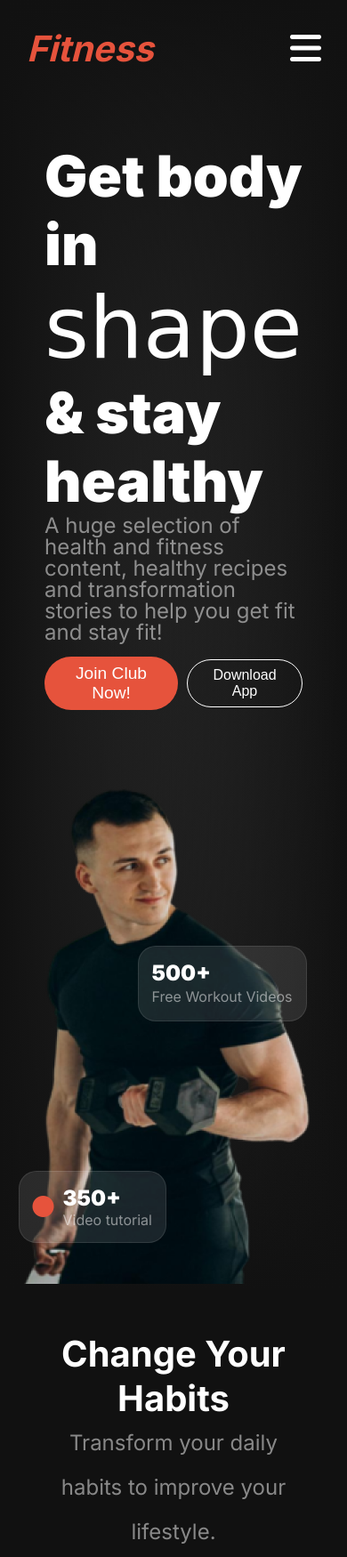
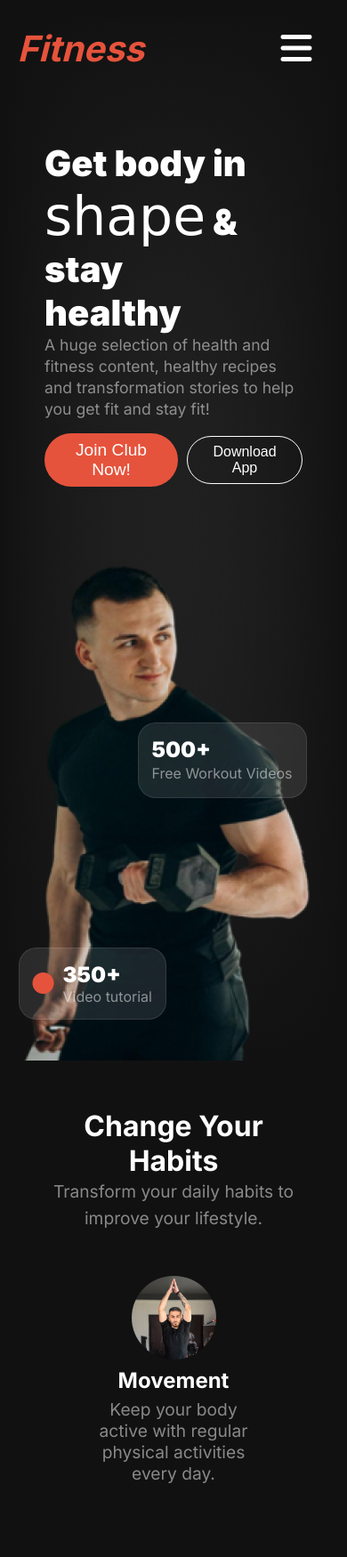
Before and after one commit to Aiman03-del/second-assignment, a plain HTML site: page index.html in a window 390 px wide. Shown: the top 1750 px of the page at 89% size. Drawn offline with Linux system fonts and the light colour scheme; a web font is replaced by a local one.

Commit message:
Fixed responsive layout for mobile screens

```diff
--- a/responsive.css
+++ b/responsive.css
@@ -1,4 +1,4 @@
-/* Add this media query to your existing CSS file */
+/* responsive design */
 @media screen and (max-width: 576px) {
   nav {
     margin: 0 20px;
@@ -14,13 +14,24 @@
     cursor: pointer;
     color: white;
   }
+  .section-title {
+    font-size: 2rem;
+  }
+  .section-description {
+    font-size: 1.2rem;
+  }
   .hero {
     flex-wrap: wrap;
   }
   .hero-content {
     padding: 50px;
   }
-
+  .hero-content h1 {
+    font-size: 2.5rem;
+  }
+  .hero-content p {
+    font-size: 1.1rem;
+  }
   .hero-image {
     margin: 0px auto;
   }
--- a/style.css
+++ b/style.css
@@ -6,14 +6,14 @@
   font-style: normal;
 }
 
-/* default styles*/
 * {
   margin: 0;
   padding: 0;
 }
 .container {
-  width: 90%;
+  max-width: 90%;
   padding: 10px;
+  margin: 0 auto;
 }
 .active-button {
   padding: 8px 20px 8px 20px;
@@ -155,12 +155,11 @@ nav {
 .section-title {
   font-size: 2.5rem;
   color: #ffffff;
-  line-height: 50px;
 }
 .section-description {
   font-size: 1.5rem;
   color: rgba(255, 255, 255, 0.5);
-  line-height: 50px;
+  line-height: 30px;
 }
 main {
   background: rgb(17, 17, 17);
@@ -173,6 +172,7 @@ main {
   display: grid;
   grid-template-columns: repeat(4, 1fr);
   text-align: center;
+  width: 100%;
 }
 .fitness img {
   width: 50%;
@@ -244,7 +244,7 @@ main {
 
 .bmi-calculator-form h2,
 .bmi-calculator-chart h2 {
-  font-size: 1.2em;
+  font-size: 1.1rem;
   color: #ffffff;
   text-align: center;
   margin-bottom: 30px;
@@ -308,6 +308,7 @@ main {
   text-align: center;
 }
 .team-member {
+  /* width: 100%; */
   margin: 0 auto;
   padding: 20px;
   display: grid;
@@ -344,6 +345,7 @@ footer {
   text-align: center;
 }
 .footer-content {
+  width: 100%;
   display: grid;
   grid-template-columns: repeat(3, 1fr);
   max-width: 1200px;
```
